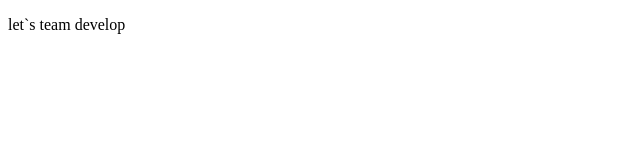
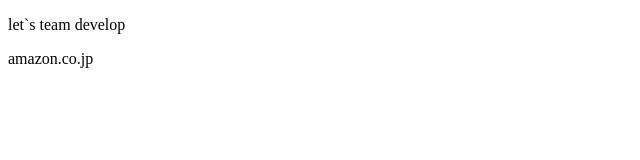
Before and after one commit to HIKAKINsan/gitkumagai, a plain HTML site: page index.html in a window 1280 px wide. Shown: the full height of the page, 0-640 px from the left. Drawn offline with Linux system fonts and the light colour scheme.

Commit message:
更新したよ

```diff
--- a/index.html
+++ b/index.html
@@ -4,5 +4,6 @@
 <title>Document</title>
 </head>	<body>
 <p>let`s team develop</p>
+<p>amazon.co.jp</p>
 </body>
 </html>
```
